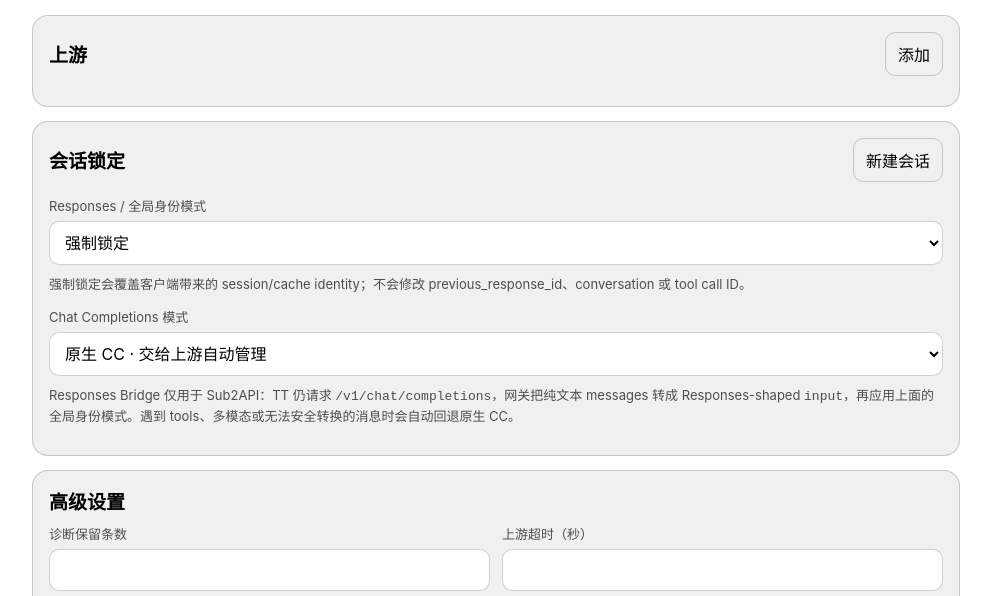
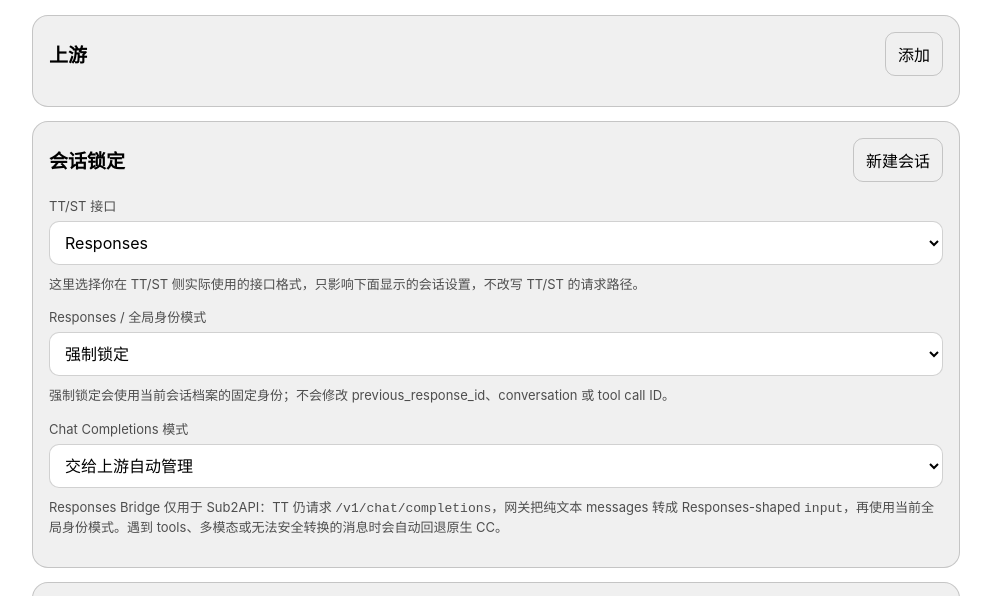
Before and after one commit to Roballz/codex-cache-proxy, a website: page public/index.html in a window 1280 px wide. Shown: the part 124-720 px from the top of the page, without its empty margins (144-1135 px from the left). Drawn offline with Linux system fonts and the light colour scheme; no server answers.

Commit message:
ui: split session settings by client interface

```diff
--- a/public/index.html
+++ b/public/index.html
@@ -31,6 +31,17 @@
         <h2>会话锁定</h2>
         <button id="add-session" class="secondary">新建会话</button>
       </div>
+
+      <label>
+        <span>TT/ST 接口</span>
+        <select id="client-interface-mode">
+          <option value="responses">Responses</option>
+          <option value="chat_completions">Chat Completions</option>
+        </select>
+      </label>
+      <p class="hint">这里选择你在 TT/ST 侧实际使用的接口格式，只影响下面显示的会话设置，不改写 TT/ST 的请求路径。</p>
+
+      <div id="responses-settings">
         <label>
           <span>Responses / 全局身份模式</span>
           <select id="identity-mode">
@@ -39,17 +50,19 @@
             <option value="passthrough">原样透传</option>
           </select>
         </label>
-      <p class="hint">强制锁定会覆盖客户端带来的 session/cache identity；不会修改 previous_response_id、conversation 或 tool call ID。</p>
+        <p class="hint">强制锁定会使用当前会话档案的固定身份；不会修改 previous_response_id、conversation 或 tool call ID。</p>
+      </div>
 
+      <div id="chat-settings">
         <label>
           <span>Chat Completions 模式</span>
           <select id="cc-identity-mode">
-          <option value="upstream">原生 CC · 交给上游自动管理</option>
-          <option value="global">原生 CC · 跟随全局身份模式</option>
+            <option value="upstream">交给上游自动管理</option>
             <option value="bridge">Responses Bridge（实验）</option>
           </select>
         </label>
-      <p class="hint">Responses Bridge 仅用于 Sub2API：TT 仍请求 <code>/v1/chat/completions</code>，网关把纯文本 messages 转成 Responses-shaped <code>input</code>，再应用上面的全局身份模式。遇到 tools、多模态或无法安全转换的消息时会自动回退原生 CC。</p>
+        <p class="hint">Responses Bridge 仅用于 Sub2API：TT 仍请求 <code>/v1/chat/completions</code>，网关把纯文本 messages 转成 Responses-shaped <code>input</code>，再使用当前全局身份模式。遇到 tools、多模态或无法安全转换的消息时会自动回退原生 CC。</p>
+      </div>
 
       <div id="session-list" class="stack"></div>
     </section>
```
Lines whose indentation alone changed are shown as unchanged.
